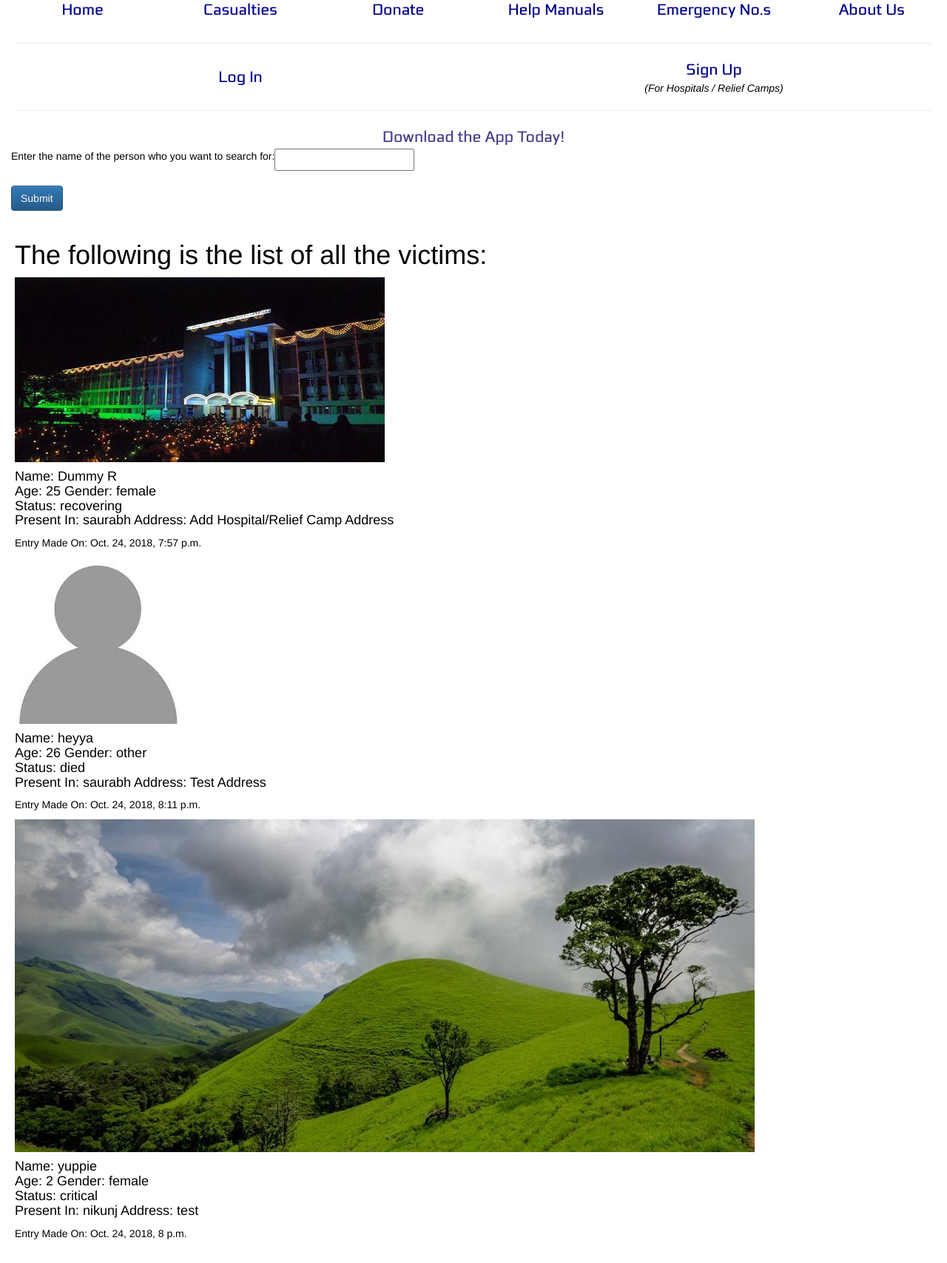
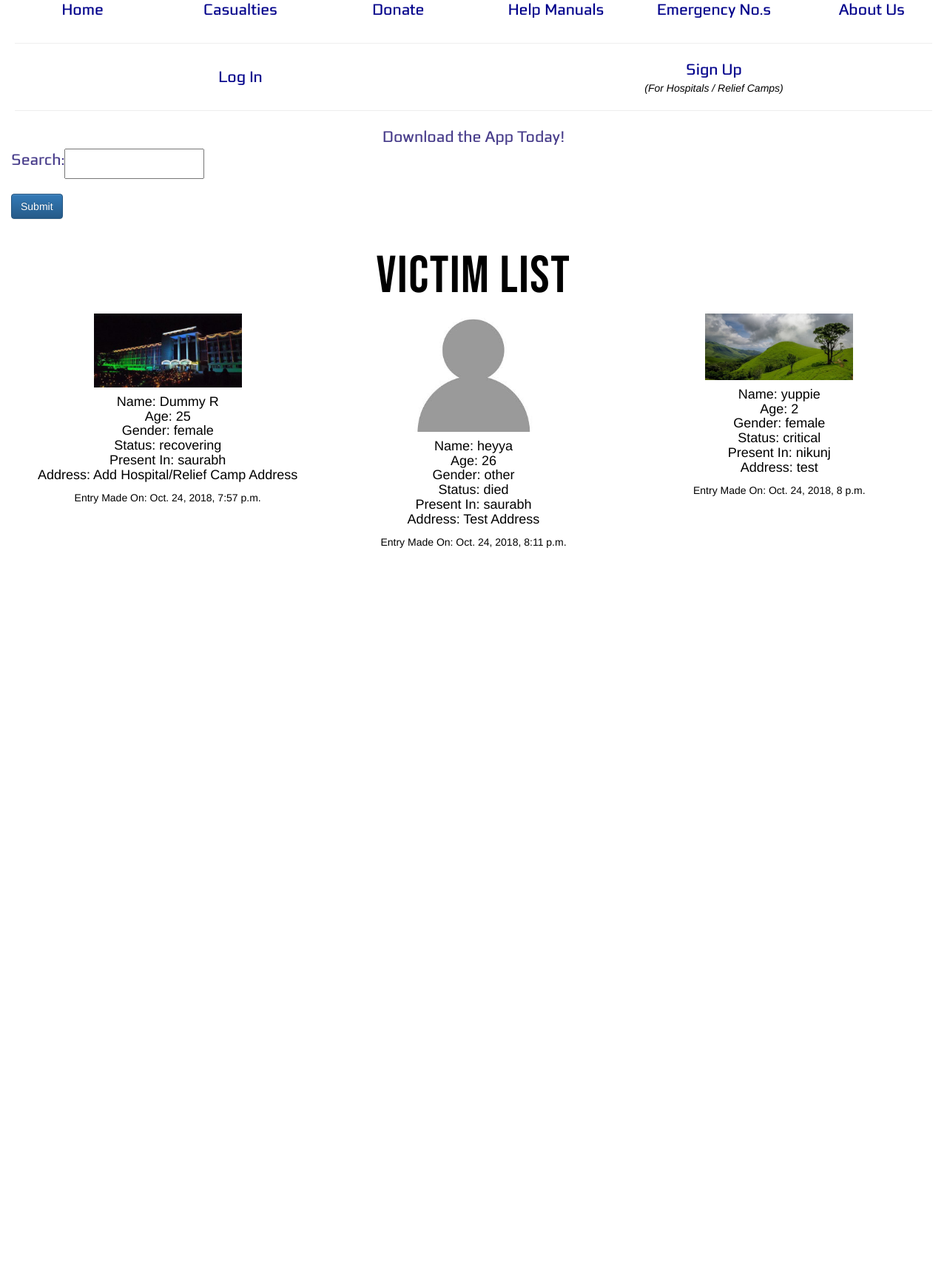
Before and after one commit to SaurabhAgarwala/RMD, a Django app: page /managing/ in a window 1280 px wide. Shown: the part 217-1925 px from the top of the page at 74% size. After the commit the page ends 958 px from the top, so only its background shows below. Run offline with Django 3.2, Linux system fonts and the light colour scheme; data comes from the database, SQL or seed files in the repository; some libraries are stand-ins or nearby versions.

Commit message:
style changes

```diff
--- a/DMApp/accounts/templates/accounts/login_page.html
+++ b/DMApp/accounts/templates/accounts/login_page.html
@@ -1,8 +1,8 @@
 {% extends 'base_temp.html' %}
 
 {% block one %}
-    <h1>LogIn Page</h1>
-    <form class="login_form" action="{% url 'accounts:login' %}" method="post">
+    <h1 id="detailhead">Log In</h1>
+    <form style="color:black" class="login_form" action="{% url 'accounts:login' %}" method="post">
         {% csrf_token %}
         {{ form }}
         {% if request.GET.next %}
--- a/DMApp/accounts/templates/accounts/signup_page.html
+++ b/DMApp/accounts/templates/accounts/signup_page.html
@@ -1,7 +1,7 @@
 {% extends 'base_temp.html' %}
 
 {% block one %}
-    <h1>SignUp Page</h1>
+    <h1 id="detailhead">Sign Up </h1>
     <form class="signup_form" action="{% url 'accounts:signup' %}" method="post">
         {% csrf_token %}
         {{ form }}
--- a/DMApp/managing/templates/managing/victim_enter.html
+++ b/DMApp/managing/templates/managing/victim_enter.html
@@ -2,8 +2,8 @@
 
 {% block one %}
     <div class="enter_victim">
-        <h1>Enter the details of the victim:</h1>
-        <form class="enter_victim_form" action="{% url 'managing:enter' %}" method="POST" enctype="multipart/form-data">
+        <h1 id="detailhead">Enter Details of Victim</h1>
+        <form style="color:black" class="enter_victim_form" action="{% url 'managing:enter' %}" method="POST" enctype="multipart/form-data">
             {% csrf_token %}
             {{ form }}
             <input type="submit" value="Save Victim Details">
--- a/DMApp/managing/templates/managing/victim_list.html
+++ b/DMApp/managing/templates/managing/victim_list.html
@@ -4,7 +4,7 @@
 	<form action="{% url 'managing:list' %}" class="ws-validate" method="POST">
 		{% csrf_token %}
 	<div class="form-row">
-		<p style="display:inline-block">Enter the name of the person who you want to search for:</p>
+		<p id="detailp" style="display:inline-block">Search: </p>
 		<input type="text" class="hide-replaced" name="name"/>
 	</div>
 	<br>
@@ -13,21 +13,21 @@
 	</div>
 	</form>
 	<br>
-	{% if victims %}
-	<h1>The following is the list of all the victims:</h1>
-    <div class="victims">
+	{% if victims %}<center>
+	<h1 id="detailhead">Victim List</h1>
+    <div class="row" style="align-self:center;width: 100%">
 		{% for victim in victims %}
-			<img src="{{ victim.thumb.url }}">
+		<div class="col-lg-4" style="color:rgb(0, 0, 0); background-color:rgb(255, 255, 255)">
+			<img src="{{ victim.thumb.url }}" style="max-width:25vh; max-height: 20vh">
 			<h4>Name: {{ victim.name }}<br>
-				Age: {{ victim.age }}	Gender: {{ victim.gender }}<br>
+				Age: {{ victim.age }}	<br>Gender: {{ victim.gender }}<br>
 				Status: {{ victim.status }}<br>
-				Present In: {{ victim.admitter }}
+				Present In: {{ victim.admitter }} <br>
 				Address: {{ victim.hospital_address }}
 			</h4>
-            <p>Entry Made On: {{ victim.date }}</p>
-
+            <p>Entry Made On: {{ victim.date }}</p></div>
         {% endfor %}
-	</div>
+    </div></center>
 	{% else %}
 	<h3>Sorry no entered parameters doesn't match any of the entries.</h3>
 	{% endif %}
```
